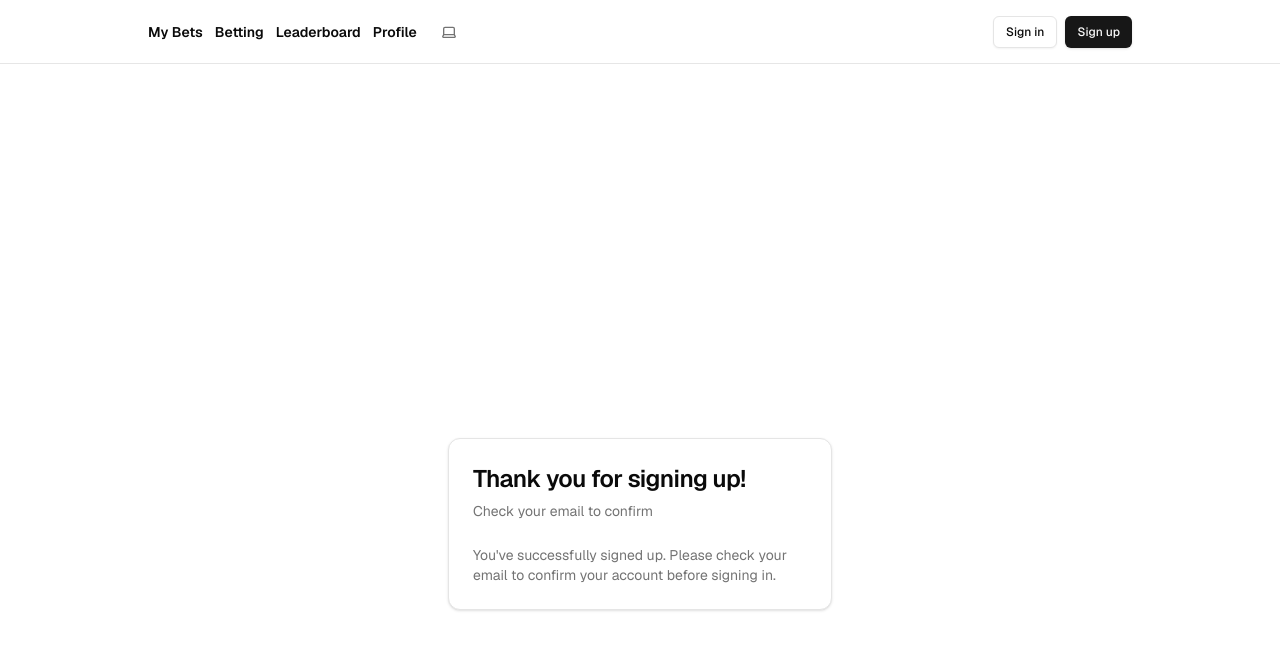
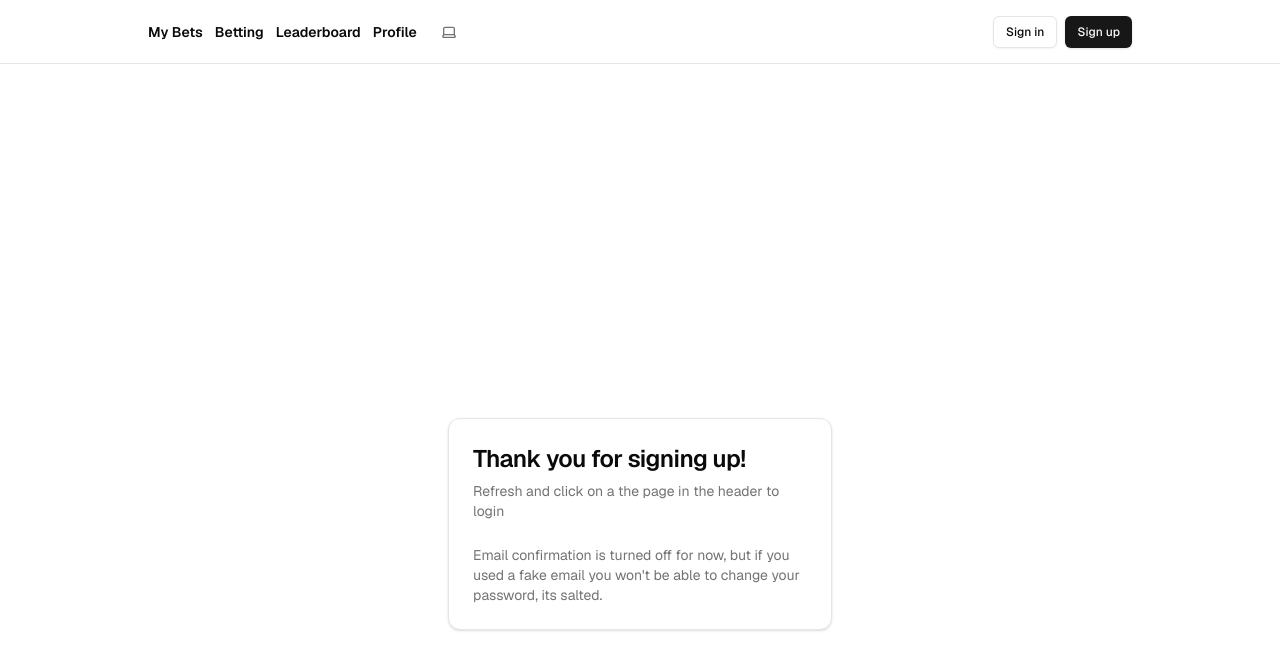
Before and after one commit to Yackob234/BetsontheBeach, a Next.js app: page /auth/sign-up-success in a window 1280 px wide. Shown: the top 670 px of the page. Built offline with nearby package versions, Linux system fonts and the light colour scheme; no server answers.

Commit message:
sign up messages

```diff
--- a/app/auth/sign-up-success/page.tsx
+++ b/app/auth/sign-up-success/page.tsx
@@ -12,7 +12,7 @@ export default function Page() {
       <div className="w-full max-w-sm">
         <div className="flex flex-col gap-6">
           <Card>
-            <CardHeader>
+            {/* <CardHeader>
               <CardTitle className="text-2xl">
                 Thank you for signing up!
               </CardTitle>
@@ -23,6 +23,17 @@ export default function Page() {
                 You&apos;ve successfully signed up. Please check your email to
                 confirm your account before signing in.
               </p>
+            </CardContent> */}
+            <CardHeader>
+              <CardTitle className="text-2xl">
+                Thank you for signing up!
+              </CardTitle>
+              <CardDescription>Refresh and click on a the page in the header to login</CardDescription>
+            </CardHeader>
+            <CardContent>
+              <p className="text-sm text-muted-foreground">
+                Email confirmation is turned off for now, but if you used a fake email you won't be able to change your password, its salted.
+              </p>
             </CardContent>
           </Card>
         </div>
--- a/app/page.tsx
+++ b/app/page.tsx
@@ -120,7 +120,7 @@ export default async function Home() {
 
   return (
     <div className="flex-1 w-full flex flex-col gap-12">
-      <div className="flex-1 w-full flex flex-col gap-2">
+      <div className="flex flex-col gap-2">
         <div className="bg-accent text-sm p-3 px-5 rounded-md text-foreground flex gap-3 items-center">
           <InfoIcon size="16" strokeWidth={2} />
           Gambling is a issue. This project is for educational purposes only and not intended for real money betting. Don&apos;t be a degenerate, kids.
```
